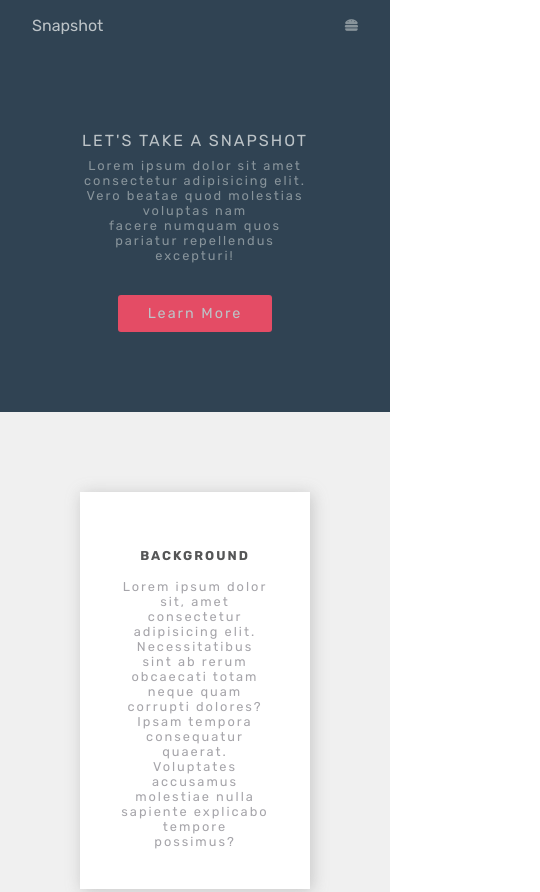
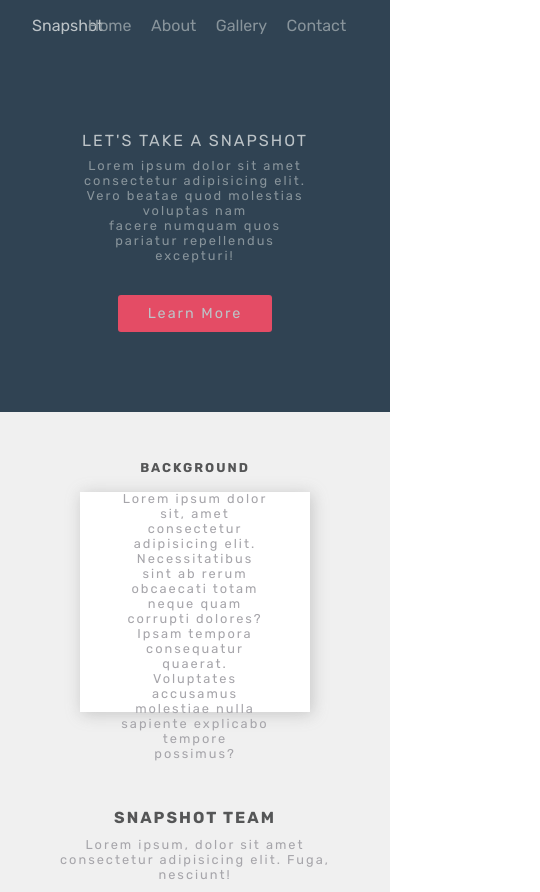
Before and after one commit to cgnnanna/zuri-responsive-design-starter, a plain HTML site: page index.html in a window 390 px wide. Shown: the top 892 px of the page, 540 px wide, since content can reach past the window. Drawn offline with Linux system fonts and the light colour scheme.

Commit message:
added some changes to media query

```diff
--- a/assets/css/media-query.css
+++ b/assets/css/media-query.css
@@ -338,7 +338,7 @@
     }
 }
 
-@media only screen and (min-width: 768px) {
+@media only screen and (max-width: 768px) {
     div.nav-bar {
         padding: 1rem 2rem;
         position: relative;
@@ -351,6 +351,7 @@
         display:flex;
         flex-direction: row;
         position: absolute;
+        left: 20%;
 
     }
     ul.nav-links.show{
@@ -492,7 +493,7 @@
     }
 }
 
-@media only screen and (min-width: 992px){
+/* @media only screen and (min-width: 992px){
     div.nav-bar {
         padding: 1rem 6rem;
         position: relative;
@@ -506,6 +507,7 @@
         display: flex;
         flex-direction: row;
         position: absolute;
+        left: 20%;
     }
     ul.nav-links.show{
         display: none;
@@ -637,4 +639,4 @@
         font-size: 1rem;
         padding-top: 6rem;
     }
-}
+} */
--- a/assets/css/styles.css
+++ b/assets/css/styles.css
@@ -11,9 +11,8 @@ div.nav-bar {
     display: flex;
     justify-content: space-between;
     padding: 1rem 6rem;
-    width: 100vw;
+    max-width: 100vw;
     background: #304353;
-    position: relative;
 }
 
 div.logo {
@@ -25,8 +24,6 @@ ul.nav-links {
     display: flex;
     margin: 0;
     padding: 0;
-    position: absolute;
-    left: 60%;
 }
 
 ul li {
@@ -45,20 +42,6 @@ ul li a:hover {
     color: #304353;
     background: #fff;
     padding: 0.5rem;
-}
-button.hamburger{
-    display: none;
-    background-color: transparent;
-    border: 0;
-    color:#88949B;
-}
-button.hamburger:focus{
-    outline: none;
-}
-.fas{
-    width: 100% !important;
-    -webkit-transition: all 0.3s ease-in-out !important;
-    transition: all 0.3s ease-in-out !important;
 }
 
 div.hero-section {
@@ -172,7 +155,7 @@ div.snapshot-box {
     justify-content: center;
     align-items: center;
     background: #f0f0f0;
-    padding: 0;
+    padding: 4rem 6rem;
 }
 
 div.snapshot-box-content {
@@ -204,7 +187,7 @@ div.box3 h5 {
     text-align: center;
     padding-top: 2rem;
     color: #E44C65;
-    font-size: 1.5rem;
+    font-size: 1rem;
 }
 
 div.circle {
@@ -222,7 +205,7 @@ div.box1 h5 {
     text-align: center;
     padding-top: 2rem;
     color: #E44C65;
-    font-size: 1.5rem;
+    font-size: 1rem;
 }
 
 div.gallery-section {
```
